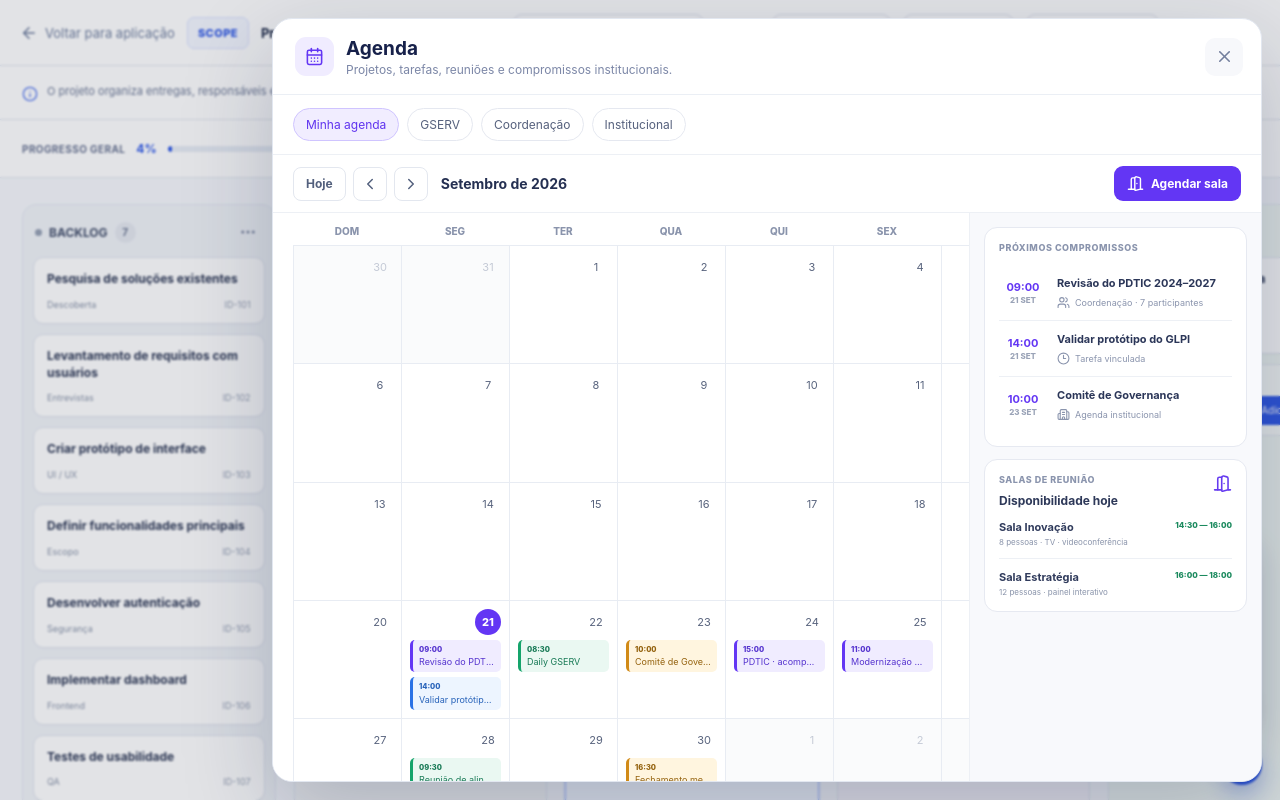
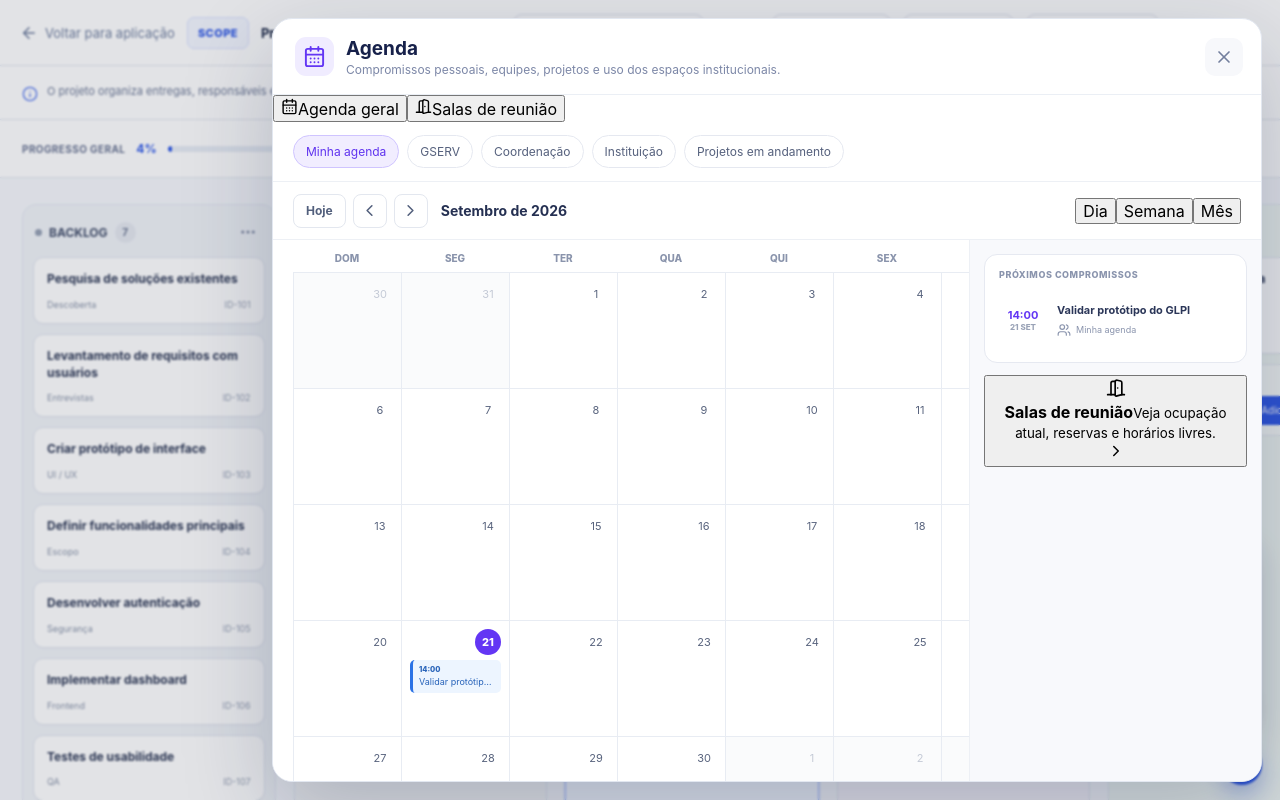
Before and after one commit to 6xAs/scope-react-ts-blitz, a React (Vite) app: page /kanban/projeto/datacenter in a window 1280 px wide. Both pictures are taken after a click on the button 1235 px from the left and 703 px from the top of the page. Built offline with nearby package versions, Linux system fonts and the light colour scheme; grey boxes are pictures that could not be loaded.

Commit message:
feat: evolui agenda e cria calendário dedicado de salas

```diff
--- a/src/components/FloatingWorkspaceTools.tsx
+++ b/src/components/FloatingWorkspaceTools.tsx
@@ -5,6 +5,7 @@ import {
   ChevronRight,
   Clock3,
   DoorOpen,
+  LayoutGrid,
   MessageCircle,
   MoreHorizontal,
   Plus,
@@ -18,30 +19,32 @@ import { useMemo, useState } from 'react'
 import '../workspace-tools.css'
 
 type Panel = 'agenda' | 'chat' | null
+type AgendaMode = 'agenda' | 'rooms'
+type AgendaView = 'month' | 'week' | 'day'
 
 type CalendarEvent = {
   day: number
   title: string
   time?: string
-  scope: 'Pessoal' | 'GSERV' | 'Coordenação' | 'Institucional'
+  scope: 'Minha agenda' | 'GSERV' | 'Coordenação' | 'Instituição' | 'Projetos em andamento'
   kind: 'project' | 'task' | 'meeting' | 'institutional'
 }
 
-const agendaScopes = ['Minha agenda', 'GSERV', 'Coordenação', 'Institucional']
+const agendaScopes = ['Minha agenda', 'GSERV', 'Coordenação', 'Instituição', 'Projetos em andamento'] as const
 
 const events: CalendarEvent[] = [
   {
     day: 21,
     title: 'Revisão do PDTIC 2024–2027',
     time: '09:00',
-    scope: 'Coordenação',
+    scope: 'Projetos em andamento',
     kind: 'project',
   },
   {
     day: 21,
     title: 'Validar protótipo do GLPI',
     time: '14:00',
-    scope: 'Pessoal',
+    scope: 'Minha agenda',
     kind: 'task',
   },
   {
@@ -55,7 +58,7 @@ const events: CalendarEvent[] = [
     day: 23,
     title: 'Comitê de Governança',
     time: '10:00',
-    scope: 'Institucional',
+    scope: 'Instituição',
     kind: 'institutional',
   },
   {
@@ -69,7 +72,7 @@ const events: CalendarEvent[] = [
     day: 25,
     title: 'Modernização do Datacenter',
     time: '11:00',
-    scope: 'GSERV',
+    scope: 'Projetos em andamento',
     kind: 'project',
   },
   {
@@ -83,8 +86,74 @@ const events: CalendarEvent[] = [
     day: 30,
     title: 'Fechamento mensal',
     time: '16:30',
-    scope: 'Institucional',
+    scope: 'Instituição',
     kind: 'institutional',
+  },
+]
+
+
+type RoomBooking = {
+  id: string
+  room: string
+  day: number
+  start: string
+  end: string
+  unit: string
+  responsible: string
+  title: string
+  status: 'Em uso' | 'Reservada'
+}
+
+const rooms = [
+  { id: 'inovacao', name: 'Sala Inovação', capacity: 8, resources: 'TV · videoconferência' },
+  { id: 'estrategia', name: 'Sala Estratégia', capacity: 12, resources: 'painel interativo · videoconferência' },
+  { id: 'colaboracao', name: 'Sala Colaboração', capacity: 6, resources: 'TV · quadro branco' },
+]
+
+const roomBookings: RoomBooking[] = [
+  {
+    id: 'room-01',
+    room: 'Sala Inovação',
+    day: 21,
+    start: '09:00',
+    end: '10:30',
+    unit: 'GSERV',
+    responsible: 'Anderson Seixas',
+    title: 'Revisão do PDTIC 2024–2027',
+    status: 'Em uso',
+  },
+  {
+    id: 'room-02',
+    room: 'Sala Estratégia',
+    day: 21,
+    start: '14:00',
+    end: '15:30',
+    unit: 'CGOV',
+    responsible: 'Ana Costa',
+    title: 'Comitê de Governança',
+    status: 'Reservada',
+  },
+  {
+    id: 'room-03',
+    room: 'Sala Inovação',
+    day: 22,
+    start: '14:30',
+    end: '16:00',
+    unit: 'GSERV',
+    responsible: 'Lucas Medeiros',
+    title: 'Acompanhamento de projetos',
+    status: 'Reservada',
+  },
+  {
+    id: 'room-04',
+    room: 'Sala Colaboração',
+    day: 23,
+    start: '10:00',
+    end: '11:00',
+    unit: 'COINFRA',
+    responsible: 'Carla Mendes',
+    title: 'Planejamento de infraestrutura',
+    status: 'Reservada',
   },
 ]
 
@@ -183,9 +252,25 @@ const conversations = {
 
 export function FloatingWorkspaceTools() {
   const [panel, setPanel] = useState<Panel>(null)
-  const [agendaScope, setAgendaScope] = useState(agendaScopes[0])
+  const [agendaScope, setAgendaScope] = useState<(typeof agendaScopes)[number]>(agendaScopes[0])
+  const [agendaMode, setAgendaMode] = useState<AgendaMode>('agenda')
+  const [agendaView, setAgendaView] = useState<AgendaView>('month')
+  const [selectedRoom, setSelectedRoom] = useState(rooms[0].name)
   const [selectedMember, setSelectedMember] = useState(members[0])
   const [roomBookingOpen, setRoomBookingOpen] = useState(false)
+
+  const visibleEvents = useMemo(
+    () =>
+      agendaScope === 'Minha agenda'
+        ? events.filter((event) => event.scope === 'Minha agenda')
+        : events.filter((event) => event.scope === agendaScope),
+    [agendaScope],
+  )
+
+  const visibleRoomBookings = useMemo(
+    () => roomBookings.filter((booking) => booking.room === selectedRoom),
+    [selectedRoom],
+  )
 
   const selectedMessages = useMemo(
     () =>
@@ -238,14 +323,14 @@ export function FloatingWorkspaceTools() {
         }`}
         aria-hidden={panel !== 'agenda'}
       >
-        <header className="workspace-panel-header">
+        <header className="workspace-panel-header agenda-premium-header">
           <div>
-            <span className="workspace-panel-icon">
-              <CalendarDays size={19} />
+            <span className="workspace-panel-icon agenda-premium-icon">
+              <CalendarDays size={23} />
             </span>
             <div>
               <h2>Agenda</h2>
-              <p>Projetos, tarefas, reuniões e compromissos institucionais.</p>
+              <p>Compromissos pessoais, equipes, projetos e uso dos espaços institucionais.</p>
             </div>
           </div>
 
@@ -255,11 +340,32 @@ export function FloatingWorkspaceTools() {
             onClick={() => setPanel(null)}
             aria-label="Fechar agenda"
           >
-            <X size={19} />
+            <X size={20} />
           </button>
         </header>
 
-        <div className="agenda-scope-tabs">
+        <div className="agenda-mode-switch">
+          <button
+            type="button"
+            className={agendaMode === 'agenda' ? 'active' : ''}
+            onClick={() => setAgendaMode('agenda')}
+          >
+            <CalendarDays size={17} />
+            Agenda geral
+          </button>
+          <button
+            type="button"
+            className={agendaMode === 'rooms' ? 'active' : ''}
+            onClick={() => setAgendaMode('rooms')}
+          >
+            <DoorOpen size={17} />
+            Salas de reunião
+          </button>
+        </div>
+
+        {agendaMode === 'agenda' ? (
+          <>
+            <div className="agenda-scope-tabs agenda-scope-tabs-premium">
               {agendaScopes.map((scope) => (
                 <button
                   key={scope}
@@ -272,31 +378,35 @@ export function FloatingWorkspaceTools() {
               ))}
             </div>
 
-        <div className="agenda-toolbar">
+            <div className="agenda-toolbar agenda-toolbar-premium">
               <div className="agenda-navigation">
                 <button type="button" className="agenda-today">
                   Hoje
                 </button>
-            <button type="button" aria-label="Mês anterior">
-              <ChevronLeft size={18} />
+                <button type="button" aria-label="Período anterior">
+                  <ChevronLeft size={19} />
                 </button>
-            <button type="button" aria-label="Próximo mês">
-              <ChevronRight size={18} />
+                <button type="button" aria-label="Próximo período">
+                  <ChevronRight size={19} />
                 </button>
                 <strong>Setembro de 2026</strong>
               </div>
 
+              <div className="agenda-view-switch" aria-label="Visualização da agenda">
+                {(['day', 'week', 'month'] as AgendaView[]).map((view) => (
                   <button
+                    key={view}
                     type="button"
-            className="agenda-room-button"
-            onClick={() => setRoomBookingOpen((current) => !current)}
+                    className={agendaView === view ? 'active' : ''}
+                    onClick={() => setAgendaView(view)}
                   >
-            <DoorOpen size={17} />
-            Agendar sala
+                    {view === 'day' ? 'Dia' : view === 'week' ? 'Semana' : 'Mês'}
                   </button>
+                ))}
+              </div>
             </div>
 
-        <div className="agenda-layout">
+            <div className="agenda-layout agenda-layout-premium">
               <section className="calendar-shell">
                 <div className="calendar-weekdays">
                   {['DOM', 'SEG', 'TER', 'QUA', 'QUI', 'SEX', 'SÁB'].map((day) => (
@@ -308,19 +418,19 @@ export function FloatingWorkspaceTools() {
                   {calendarDays.map((date, index) => {
                     const dayEvents = date.outside
                       ? []
-                  : events.filter((event) => event.day === date.day)
+                      : visibleEvents.filter((event) => event.day === date.day)
 
                     return (
                       <div
-                    className={`calendar-cell ${
-                      date.outside ? 'outside' : ''
-                    } ${date.day === 21 && !date.outside ? 'today' : ''}`}
+                        className={`calendar-cell ${date.outside ? 'outside' : ''} ${
+                          date.day === 21 && !date.outside ? 'today' : ''
+                        }`}
                         key={`${date.day}-${index}`}
                       >
                         <span className="calendar-day-number">{date.day}</span>
 
                         <div className="calendar-events">
-                      {dayEvents.slice(0, 2).map((event) => (
+                          {dayEvents.slice(0, 3).map((event) => (
                             <div
                               className={`calendar-event calendar-event-${event.kind}`}
                               key={`${event.day}-${event.title}`}
@@ -337,93 +447,208 @@ export function FloatingWorkspaceTools() {
                 </div>
               </section>
 
-          <aside className="agenda-side">
+              <aside className="agenda-side agenda-side-premium">
                 <div className="agenda-side-card agenda-next-card">
                   <span className="agenda-side-label">Próximos compromissos</span>
 
-              <article>
+                  {visibleEvents.slice(0, 4).map((event) => (
+                    <article key={`${event.day}-${event.title}`}>
                       <div className="agenda-time-block">
-                  <strong>09:00</strong>
-                  <span>21 SET</span>
+                        <strong>{event.time ?? '—'}</strong>
+                        <span>{event.day} SET</span>
                       </div>
                       <div>
-                  <strong>Revisão do PDTIC 2024–2027</strong>
+                        <strong>{event.title}</strong>
                         <small>
-                    <Users size={13} />
-                    Coordenação · 7 participantes
+                          <Users size={14} />
+                          {event.scope}
                         </small>
                       </div>
                     </article>
+                  ))}
+                </div>
 
-              <article>
-                <div className="agenda-time-block">
-                  <strong>14:00</strong>
-                  <span>21 SET</span>
+                <button
+                  type="button"
+                  className="agenda-room-highlight"
+                  onClick={() => setAgendaMode('rooms')}
+                >
+                  <span>
+                    <DoorOpen size={20} />
+                  </span>
+                  <div>
+                    <strong>Salas de reunião</strong>
+                    <small>Veja ocupação atual, reservas e horários livres.</small>
                   </div>
+                  <ChevronRight size={18} />
+                </button>
+              </aside>
+            </div>
+          </>
+        ) : (
+          <section className="rooms-workspace">
+            <div className="rooms-topbar">
               <div>
-                  <strong>Validar protótipo do GLPI</strong>
-                  <small>
-                    <Clock3 size={13} />
-                    Tarefa vinculada
-                  </small>
+                <span className="rooms-eyebrow">Agenda de espaços</span>
+                <h3>Salas de reunião</h3>
+                <p>
+                  Ocupação por gerência ou coordenação, responsável e faixa de horário.
+                </p>
               </div>
+
+              <button
+                type="button"
+                className="agenda-room-button rooms-primary-action"
+                onClick={() => setRoomBookingOpen((current) => !current)}
+              >
+                <Plus size={17} />
+                Nova reserva
+              </button>
+            </div>
+
+            <div className="rooms-summary">
+              <article className="room-now-card">
+                <span className="room-status-dot" />
+                <div>
+                  <small>Em uso agora</small>
+                  <strong>Sala Inovação</strong>
+                  <p>GSERV · Anderson Seixas</p>
+                </div>
+                <time>09:00 — 10:30</time>
               </article>
 
               <article>
-                <div className="agenda-time-block">
-                  <strong>10:00</strong>
-                  <span>23 SET</span>
-                </div>
-                <div>
-                  <strong>Comitê de Governança</strong>
-                  <small>
-                    <Building2 size={13} />
-                    Agenda institucional
-                  </small>
-                </div>
+                <small>Próxima ocupação</small>
+                <strong>Sala Estratégia</strong>
+                <p>CGOV · Ana Costa</p>
+                <time>14:00 — 15:30</time>
+              </article>
+
+              <article>
+                <small>Disponíveis agora</small>
+                <strong>1 sala</strong>
+                <p>Sala Colaboração</p>
+                <time>Livre até 10:00</time>
               </article>
             </div>
 
-            <div className="agenda-side-card">
-              <div className="agenda-side-title">
-                <div>
-                  <span className="agenda-side-label">Salas de reunião</span>
-                  <strong>Disponibilidade hoje</strong>
-                </div>
-                <DoorOpen size={19} />
+            <div className="rooms-controls">
+              <div className="rooms-list">
+                {rooms.map((room) => (
+                  <button
+                    type="button"
+                    key={room.id}
+                    className={selectedRoom === room.name ? 'active' : ''}
+                    onClick={() => setSelectedRoom(room.name)}
+                  >
+                    <DoorOpen size={17} />
+                    <span>
+                      <strong>{room.name}</strong>
+                      <small>{room.capacity} pessoas · {room.resources}</small>
+                    </span>
+                  </button>
+                ))}
               </div>
 
-              <div className="meeting-room">
-                <div>
-                  <strong>Sala Inovação</strong>
-                  <span>8 pessoas · TV · videoconferência</span>
+              <div className="agenda-view-switch">
+                {(['day', 'week', 'month'] as AgendaView[]).map((view) => (
+                  <button
+                    key={view}
+                    type="button"
+                    className={agendaView === view ? 'active' : ''}
+                    onClick={() => setAgendaView(view)}
+                  >
+                    {view === 'day' ? 'Dia' : view === 'week' ? 'Semana' : 'Mês'}
+                  </button>
+                ))}
               </div>
-                <small>14:30 — 16:00</small>
             </div>
 
-              <div className="meeting-room">
+            <div className="room-schedule-shell">
+              <div className="room-schedule-head">
                 <div>
-                  <strong>Sala Estratégia</strong>
-                  <span>12 pessoas · painel interativo</span>
+                  <strong>{selectedRoom}</strong>
+                  <span>Semana de 21 a 27 de setembro</span>
                 </div>
-                <small>16:00 — 18:00</small>
+                <div className="room-availability-legend">
+                  <span><i className="busy" /> Ocupada</span>
+                  <span><i className="free" /> Disponível</span>
                 </div>
               </div>
-          </aside>
+
+              <div className="room-week-grid">
+                {[21, 22, 23, 24, 25].map((day) => {
+                  const bookings = visibleRoomBookings.filter((booking) => booking.day === day)
+                  return (
+                    <div className="room-day-column" key={day}>
+                      <header>
+                        <span>{['SEG', 'TER', 'QUA', 'QUI', 'SEX'][day - 21]}</span>
+                        <strong>{day}</strong>
+                      </header>
+
+                      <div className="room-day-body">
+                        {bookings.map((booking) => (
+                          <article className="room-booking-block" key={booking.id}>
+                            <small>{booking.start} — {booking.end}</small>
+                            <strong>{booking.unit}</strong>
+                            <span>{booking.title}</span>
+                            <em>{booking.responsible}</em>
+                            <b>{booking.status}</b>
+                          </article>
+                        ))}
+
+                        <div className="room-free-slot">
+                          <Clock3 size={14} />
+                          <span>Horários livres disponíveis</span>
+                        </div>
+                      </div>
+                    </div>
+                  )
+                })}
+              </div>
             </div>
 
+            <div className="rooms-bookings-list">
+              <div className="rooms-bookings-title">
+                <div>
+                  <span className="rooms-eyebrow">Reservas da semana</span>
+                  <h4>Quem vai ocupar a sala</h4>
+                </div>
+                <LayoutGrid size={20} />
+              </div>
+
+              {visibleRoomBookings.map((booking) => (
+                <article key={booking.id}>
+                  <div className="room-booking-date">
+                    <strong>{booking.day}</strong>
+                    <span>SET</span>
+                  </div>
+                  <div>
+                    <strong>{booking.title}</strong>
+                    <small>{booking.unit} · responsável: {booking.responsible}</small>
+                  </div>
+                  <time>{booking.start} — {booking.end}</time>
+                  <span className={booking.status === 'Em uso' ? 'room-state live' : 'room-state'}>
+                    {booking.status}
+                  </span>
+                </article>
+              ))}
+            </div>
+          </section>
+        )}
+
         {roomBookingOpen && (
-          <div className="room-booking-mock">
+          <div className="room-booking-mock room-booking-premium">
             <header>
               <div>
-                <DoorOpen size={18} />
+                <DoorOpen size={20} />
                 <div>
-                  <strong>Agendar sala de reunião</strong>
-                  <span>Reserva simulada vinculada à agenda.</span>
+                  <strong>Reservar sala de reunião</strong>
+                  <span>Vincule a reserva à unidade, responsável e compromisso.</span>
                 </div>
               </div>
               <button type="button" onClick={() => setRoomBookingOpen(false)}>
-                <X size={17} />
+                <X size={18} />
               </button>
             </header>
 
@@ -435,8 +660,22 @@ export function FloatingWorkspaceTools() {
               <label>
                 <span>Sala</span>
                 <div className="mock-select">
-                  Sala Inovação
+                  {selectedRoom}
                   <ChevronRight size={16} />
+                </div>
+              </label>
+              <label>
+                <span>Unidade responsável</span>
+                <div className="mock-select">
+                  GSERV
+                  <Building2 size={16} />
+                </div>
+              </label>
+              <label>
+                <span>Responsável</span>
+                <div className="mock-select">
+                  Anderson Seixas
+                  <Users size={16} />
                 </div>
               </label>
               <label>
@@ -446,23 +685,16 @@ export function FloatingWorkspaceTools() {
                   <Clock3 size={16} />
                 </div>
               </label>
-              <label>
-                <span>Participantes</span>
-                <div className="mock-select">
-                  GSERV · 6 pessoas
-                  <Users size={16} />
-                </div>
-              </label>
             </div>
 
             <footer>
               <span>
-                <Video size={15} />
-                Sala com videoconferência disponível
+                <Video size={16} />
+                Recursos da sala exibidos antes da confirmação
               </span>
               <button type="button" className="primary small">
                 <Plus size={15} />
-                Adicionar à agenda
+                Confirmar reserva
               </button>
             </footer>
           </div>
```
Lines whose indentation alone changed are shown as unchanged.
